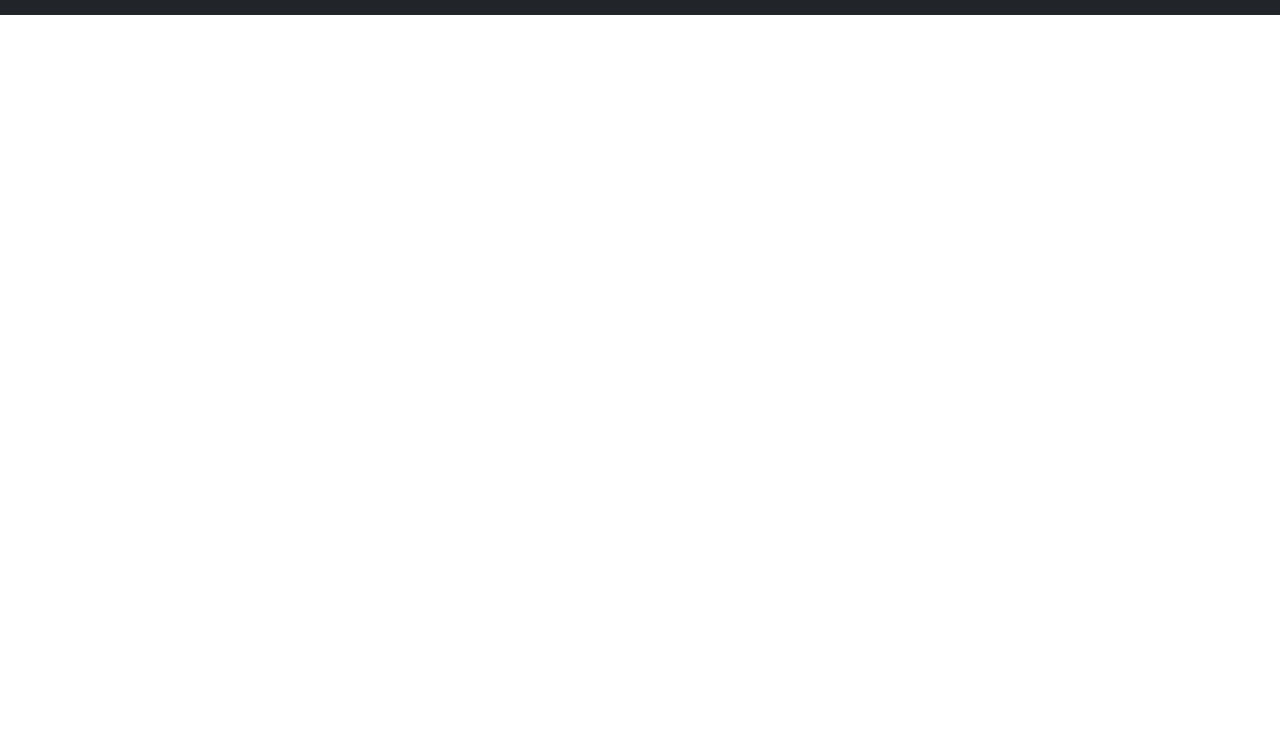
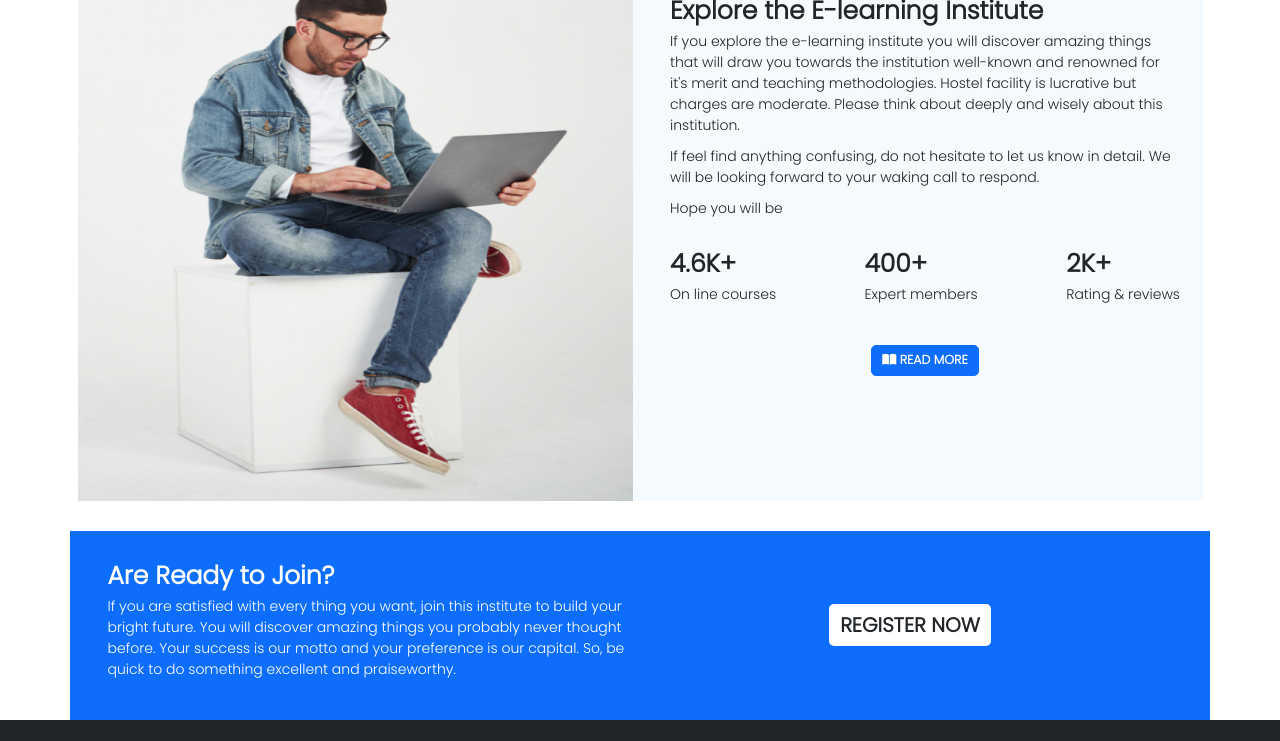
Before and after one commit to bishwajit1965/edu-care, a plain HTML site: page index.html in a window 1280 px wide. Shown: the part 1417-2158 px from the top of the page. Before the commit the page ends 1432 px from the top, so only its background shows below. Drawn offline with nearby package versions, Linux system fonts and the light colour scheme.

Commit message:
Ready to join section data committed

```diff
--- a/assets/css/edu-care-custom.css
+++ b/assets/css/edu-care-custom.css
@@ -36,7 +36,7 @@ p {
 =================== */
 :root {
   --button-color: #;
-  --bg-color: #;
+  --bg-color: #f4fafd;
   --footer-bg: #;
   --fa-bg: #;
   --grey: #;
@@ -65,7 +65,7 @@ p {
   background-size: cover;
 }
 .carousel-image-three {
-  background-image: url("../images/cover/");
+  background-image: url("../images/cover/cover-3.jpg");
   height: 58rem;
   background-position: center;
   background-size: cover;
@@ -77,6 +77,8 @@ p {
 
 /* Main section styles
 ====================== */
-
+.e-learning-institute {
+  background-color: var(--bg-color);
+}
 /* Footer section styles
 ======================== */
--- a/index.html
+++ b/index.html
@@ -95,7 +95,7 @@
                 <div class="description-wrapper p-4 border border-white border-4 text-center w-50">
                   <h1 class="fs-1 fw-bold text-white ">Get Started Digital Learning</h1>
                   <p class="text-white">Hello students, you are cordially invited to visit our site for higher education in any discipline you prefer!</p>
-                  <button class="btn btn-lg btn-primary text-uppercase">get started</button>
+                  <button class="btn btn-lg btn-primary text-uppercase fs-4 fw-bolder"><i class="fa fa-car"></i> get started</button>
                 </div>
               </div>
             </div>
@@ -104,7 +104,7 @@
                 <div class="description-wrapper p-4 border border-white border-4 text-center w-50">
                   <h1 class="fs-1 fw-bold text-white ">First come first served policy</h1>
                   <p class="text-white">Hello students, you are cordially invited to visit our site for higher education in any discipline you prefer!</p>
-                  <button class="btn btn-lg btn-primary text-uppercase">get started</button>
+                  <button class="btn btn-lg btn-primary text-uppercase fs-4 fw-bolder"><i class="fa fa-car"></i> get started</button>
                 </div>
               </div>
             </div>
@@ -113,7 +113,7 @@
                 <div class="description-wrapper p-4 border border-white border-4 text-center w-50">
                   <h1 class="fs-1 fw-bold text-white ">Your learning is our top most priority !</h1>
                   <p class="text-white">Hello students, you are cordially invited to visit our site for higher education in any discipline you prefer!</p>
-                  <button class="btn btn-lg btn-primary text-uppercase">get started</button>
+                  <button class="btn btn-lg btn-primary text-uppercase fs-4 fw-bolder"><i class="fa fa-car"></i> get started</button>
                 </div>
               </div>
 
@@ -189,11 +189,68 @@
             </div>
           </div>
         </div>
+        <div class="button-area  d-flex justify-content-center my-5">
+          <button class="btn btn-lg btn-primary text-uppercase fw-bolder"><i class="fa fa-book-open"></i> see more courses</button>
+        </div>
       </section>
       <!-- /Discover courses ends -->
-       <section class="discover-courses">
 
-       </section>
+      <!-- E-learning Institute begins -->
+      <section class="e-learning-institute my-5">
+        <div class="row d-flex justify-content-between align-items-center">
+          <div class="col-md-6 left-image-area">
+            <img src="assets/images/working.png" style="height:60rem; width:100%;" class="img-fluid" alt="Working-image">
+          </div>
+          <div class="col-md-6 right-description-area p-5">
+            <div class="description-text-wrapper">
+              <h1 class="fs-1 fw-bold">Explore the E-learning Institute</h1>
+              <p>If you explore the e-learning institute you will discover amazing things that will draw you towards the institution well-known and renowned for it's merit and teaching methodologies. Hostel facility is lucrative but charges are moderate. Please think about deeply and wisely about this institution.</p>
+              <p>If feel find anything confusing, do not hesitate to let us know in detail. We will be looking forward to your waking call to respond.</p>
+              <p>Hope you will be</p>
+            </div>
+            <div class="course-details d-flex justify-content-between my-5">
+              <div class="">
+                <h3 class="fs-1 fw-bold"> 4.6K+ </h3>
+                <p>On line courses</p>
+              </div>
+              <div class="">
+                <h3 class="fs-1 fw-bold"> 400+ </h3>
+                <p>Expert members</p>
+              </div>
+              <div class="">
+                <h3 class="fs-1 fw-bold"> 2K+ </h3>
+                <p>Rating & reviews</p>
+              </div>
+            </div>
+            <div class="button-area  d-flex justify-content-center my-5">
+              <button class="btn btn-lg btn-primary text-uppercase fw-bolder"><i class="fa fa-book-open"></i> read more</button>
+            </div>
+          </div>
+        </div>
+      </section>
+      <!-- /E-learning Institute ends -->
+
+      <!-- Ready to join area begins -->
+      <section class="ready-to-join">
+        <div class="row bg-primary p-5">
+          <div class="col-md-6 d-flex justify-content-center align-items-center">
+            <div class="text-wrapper">
+            <h1 class="fs-1 fw-bold text-white">Are Ready to Join?</h1>
+            <p class="text-white">If you are satisfied with every thing you want, join this institute to build your bright future. You will discover amazing things you probably never thought before. Your success is our motto and your preference is our capital. So, be quick to do something excellent and praiseworthy.</p>
+          </div>
+          </div>
+          <div class="col-md-6 d-flex justify-content-center align-items-center">
+            <button class="btn btn-lg bg-white text-uppercase fs-2 fw-bold">register now</button>
+          </div>
+        </div>
+      </section>
+      <!-- Ready to join area ends -->
+
+      <!-- Successful students area begins -->
+      <section class="successful-students">
+
+      </section>
+      <!-- /Successful students area ends -->
     </main>
     <!-- /Main section ends -->
 
```
